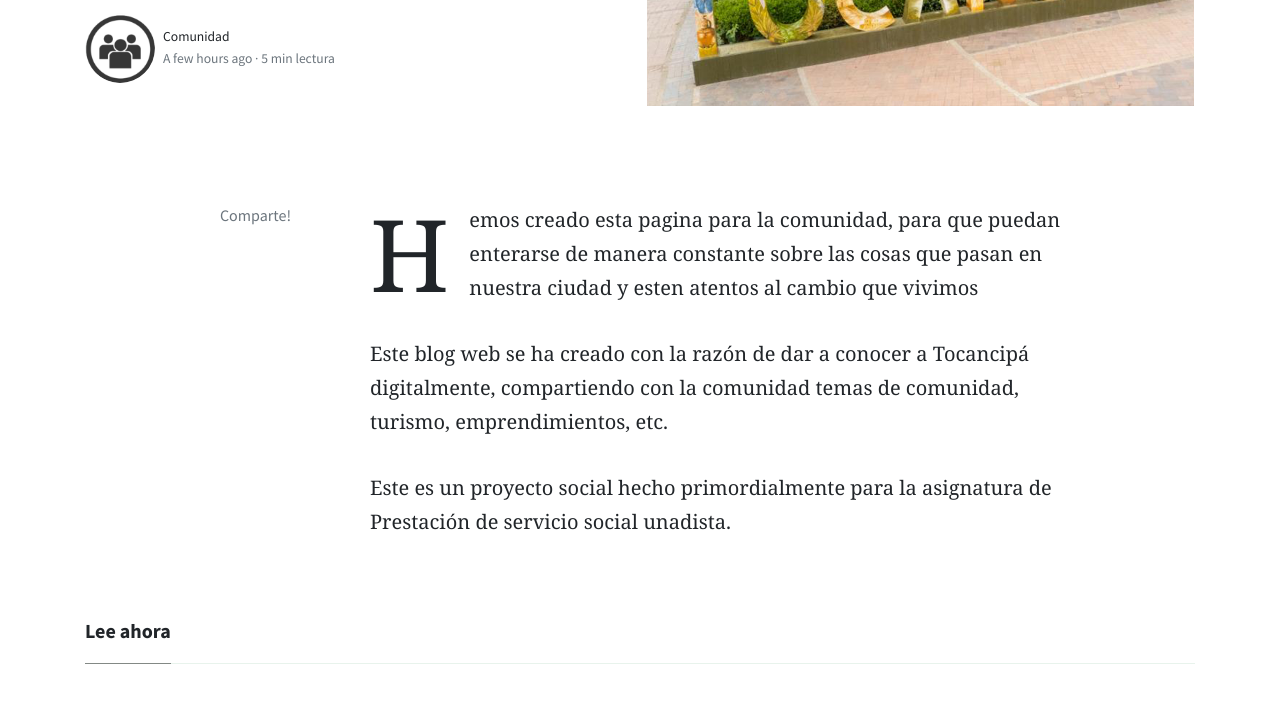
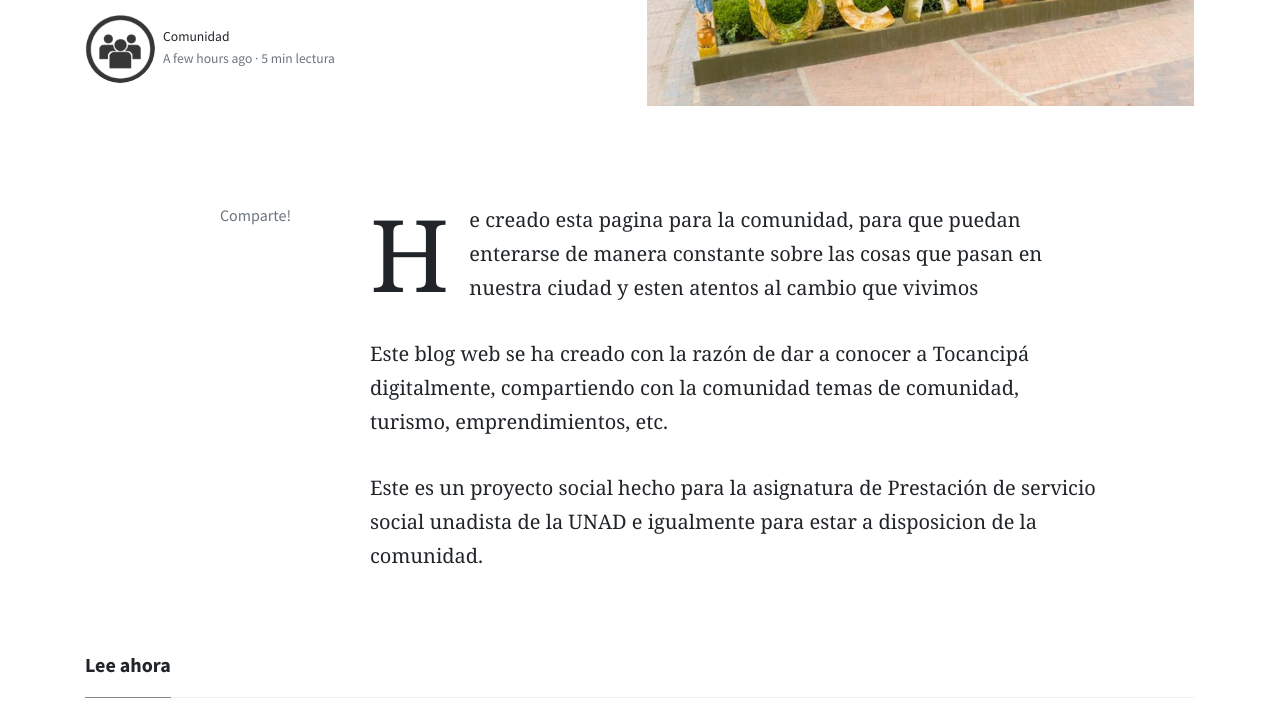
Before and after one commit to ragmartgltc/-tocancipaweb, a website: page article.html in a window 1280 px wide. Shown: the part 329-1046 px from the top of the page. Drawn offline with nearby package versions, Linux system fonts and the light colour scheme.

Commit message:
Add files via upload

```diff
--- a/article.html
+++ b/article.html
@@ -121,7 +121,7 @@ MAIN
 			<div class="col-md-12 col-lg-8">
 				<article class="article-post">
 					<p>
-						Hemos creado esta pagina para la comunidad, para que puedan enterarse de manera constante sobre
+						He creado esta pagina para la comunidad, para que puedan enterarse de manera constante sobre
 						las cosas que pasan en nuestra ciudad y esten atentos al cambio que vivimos
 
 
@@ -133,8 +133,7 @@ MAIN
 						con la comunidad temas de comunidad, turismo, emprendimientos, etc.
 					</p>
 					<p>
-						Este es un proyecto social hecho primordialmente para la asignatura de Prestación de servicio
-						social unadista.
+						Este es un proyecto social hecho para la asignatura de Prestación de servicio social unadista de la UNAD e igualmente para estar a disposicion de la comunidad.
 					</p>
 					<p>
 
@@ -182,7 +181,7 @@ MAIN
 						</div>
 						<div class="card-body px-0 pb-0 d-flex flex-column align-items-start">
 							<h2 class="h4 font-weight-bold">
-								<a class="text-dark" href="./categoria-comunidad.html">Manejo y propuestas sobre el uso
+								<a class="text-dark" href="./articulo-Comunidad.html">Manejo y propuestas sobre el uso
 									de
 									los residuos organicos</a>
 							</h2>
```
